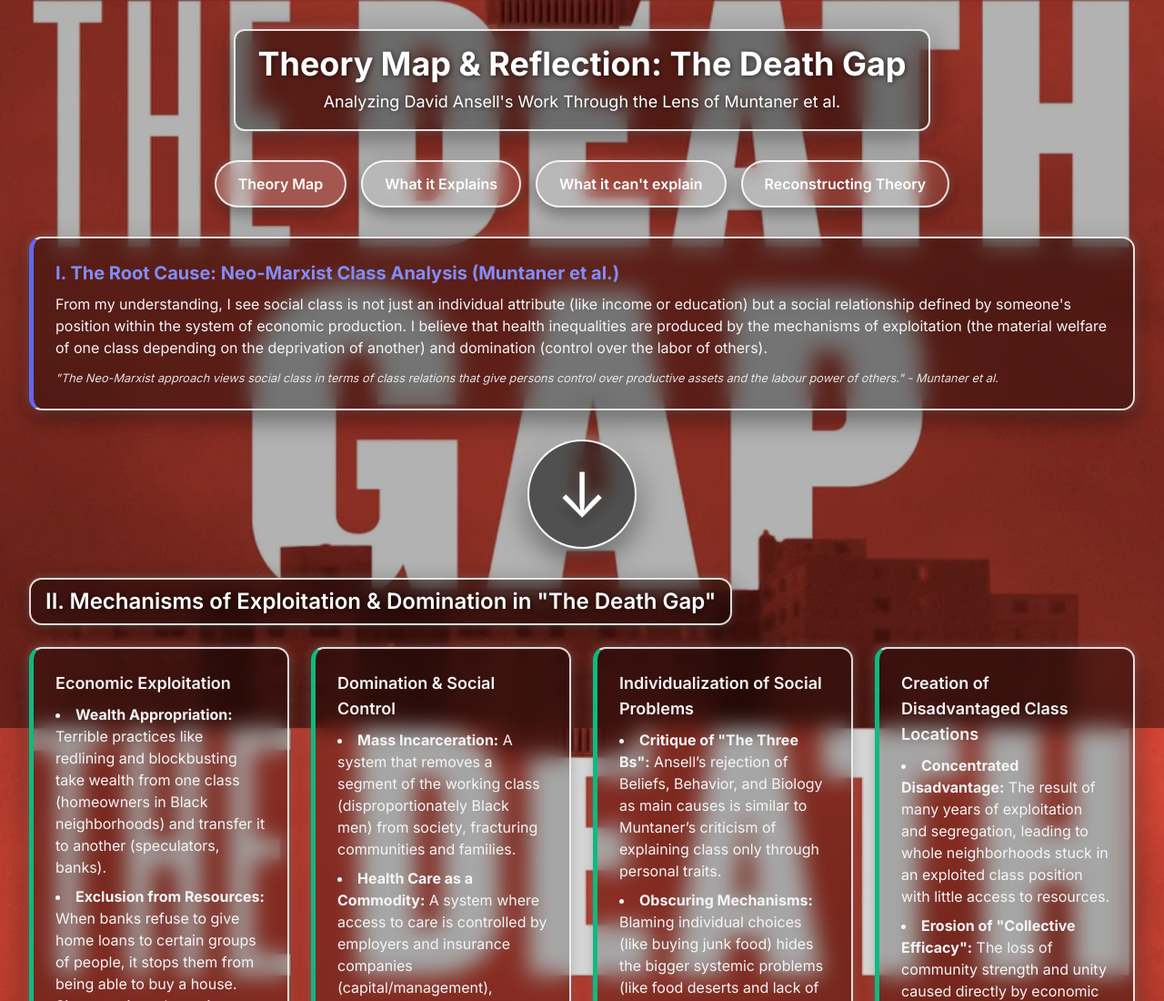
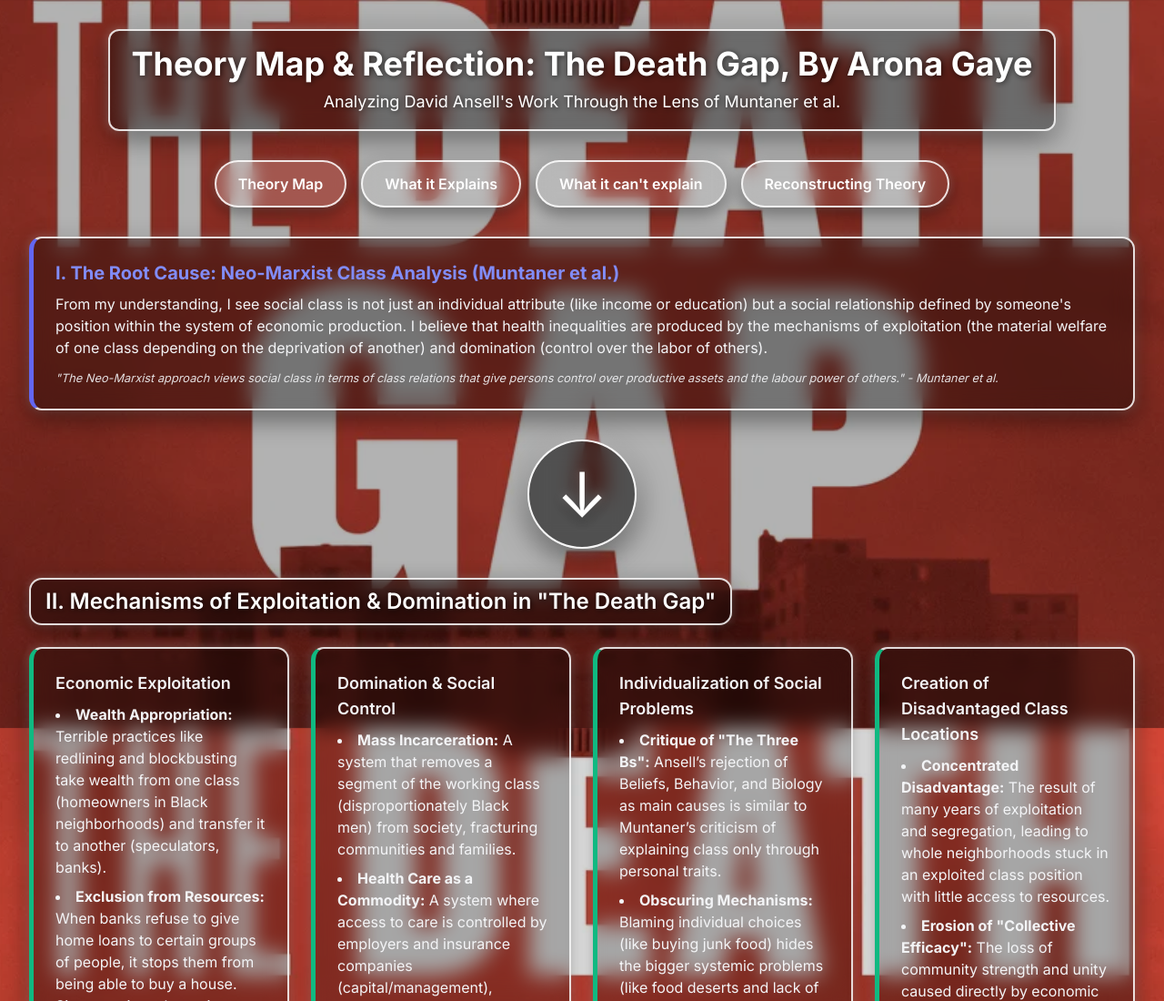
Before and after one commit to GAYEA78/DEATHGAP, a plain HTML site: page index.html in a window 1280 px wide. Shown: the top 1100 px of the page at 91% size. Drawn offline with nearby package versions, Linux system fonts and the light colour scheme.

Commit message:
Update index.html

```diff
--- a/index.html
+++ b/index.html
@@ -142,7 +142,7 @@
     <div class="max-w-7xl mx-auto">
         <header class="text-center mb-8">
             <div class="glass-box inline-block px-6 py-4 rounded-xl">
-                <h1 class="text-3xl md:text-4xl font-bold">Theory Map & Reflection: The Death Gap</h1>
+                <h1 class="text-3xl md:text-4xl font-bold">Theory Map & Reflection: The Death Gap, By Arona Gaye</h1>
                 <p class="mt-2 text-lg">Analyzing David Ansell's Work Through the Lens of Muntaner et al.</p>
             </div>
         </header>
```
